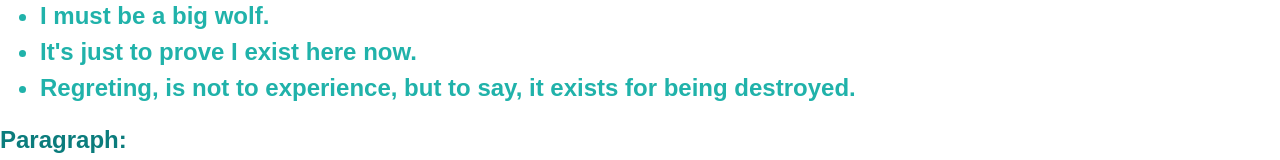
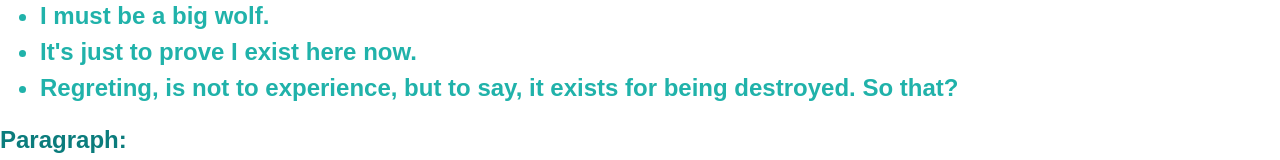
Before and after one commit to LevyBlack/project0-cs50w, a plain HTML site: page Aoko.html in a window 1280 px wide. Shown: the part 208-368 px from the top of the page. Drawn offline with nearby package versions, Linux system fonts and the light colour scheme.

Commit message:
Update Aoko.html
So that？

```diff
--- a/Aoko.html
+++ b/Aoko.html
@@ -35,7 +35,7 @@
                     <ul>
                         <li>I must be a big wolf.</li>
                         <li>It's just to prove I exist here now.</li>
-                        <li>Regreting, is not to experience, but to say, it exists for being destroyed.</li>
+                        <li>Regreting, is not to experience, but to say, it exists for being destroyed. So that?</li>
                     </ul>
 
                     Paragraph:
```
